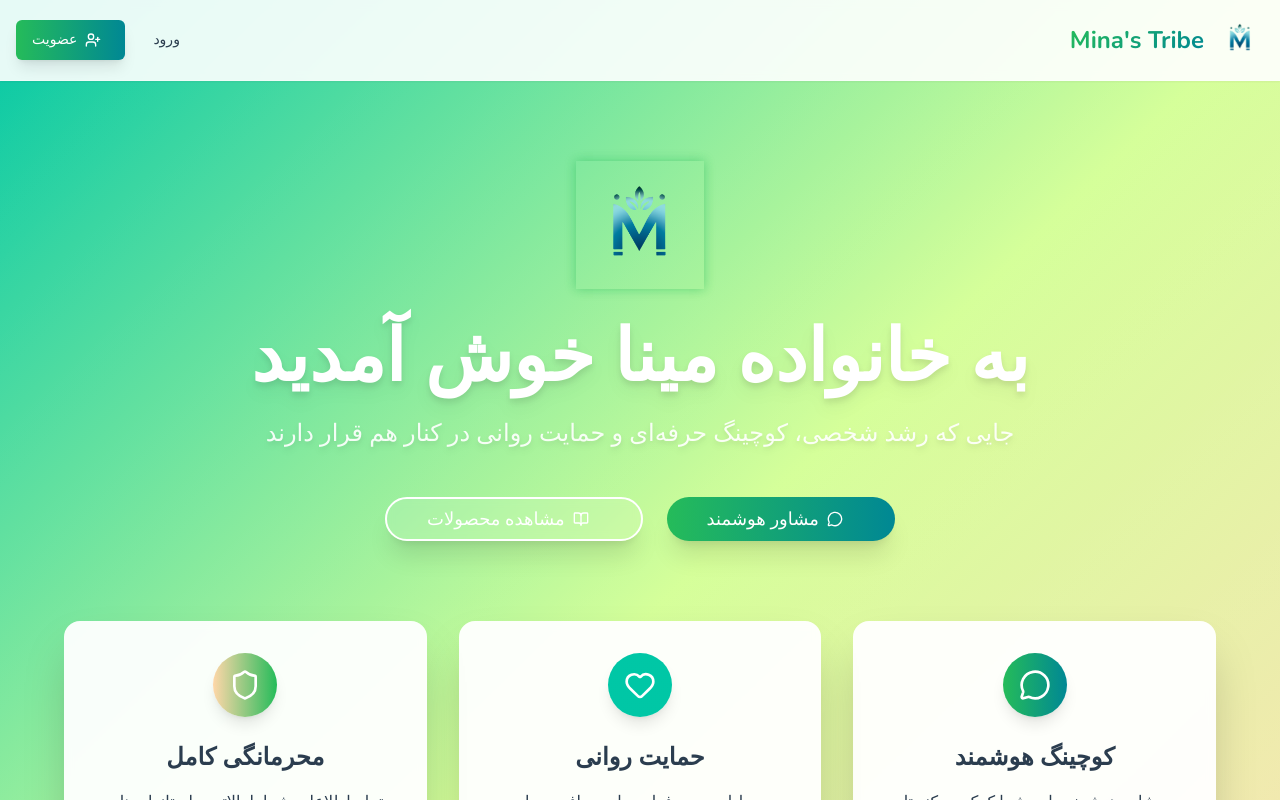
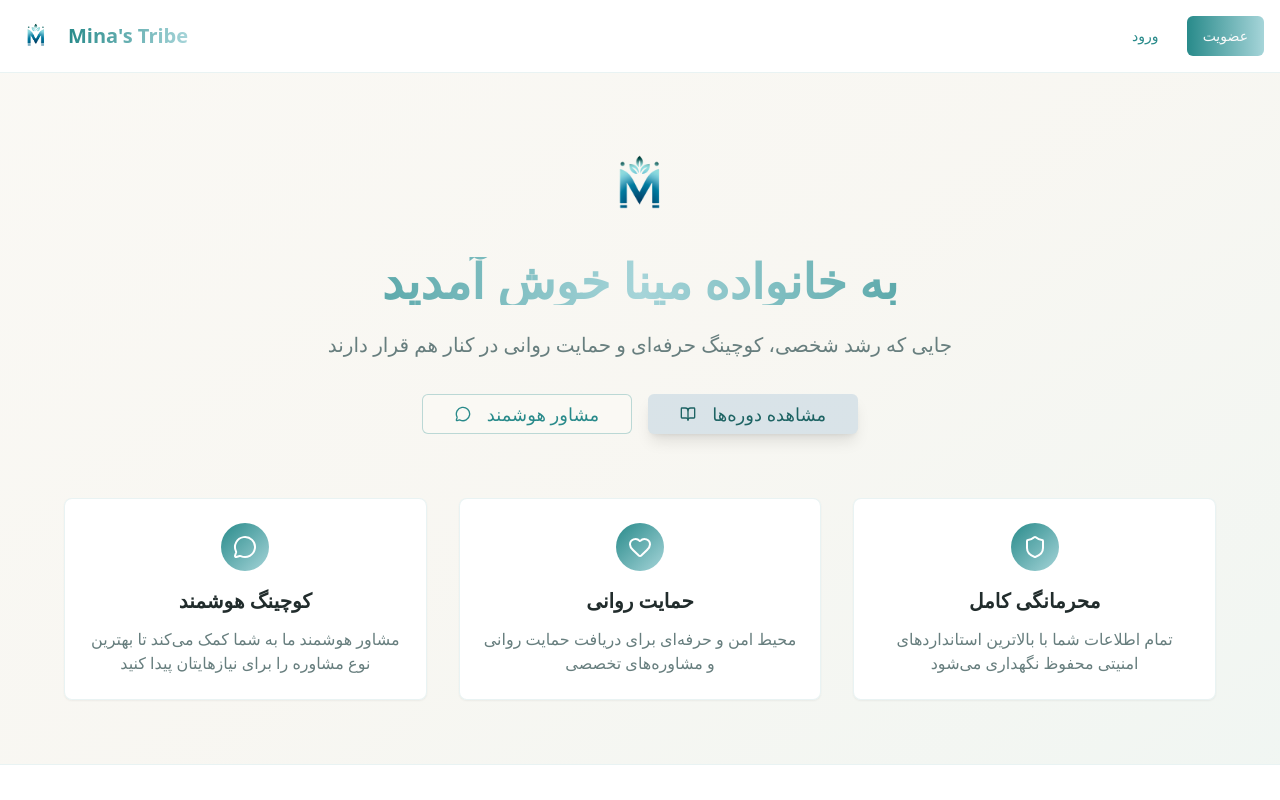
Before and after one commit to amirfk/tribe-auth-portal, a React (Vite) app: page / in a window 1280 px wide. Shown: the top 800 px of the page. Built offline with nearby package versions, Linux system fonts and the light colour scheme.

Commit message:
Reverted to commit 86853fcb76427d11015467a20ffa34db2c6ef9fe

```diff
--- a/index.html
+++ b/index.html
@@ -1,19 +1,14 @@
 <!DOCTYPE html>
-<html lang="fa" dir="rtl">
+<html lang="en">
   <head>
     <meta charset="UTF-8" />
     <meta name="viewport" content="width=device-width, initial-scale=1.0" />
-    <title>Mina's Tribe - پلتفرم کوچینگ و حمایت روانی</title>
-    <meta name="description" content="پلتفرم حرفه‌ای رشد شخصی، کوچینگ و حمایت روانی" />
-    <meta name="author" content="Mina's Tribe" />
+    <title>tribe-auth-portal</title>
+    <meta name="description" content="Lovable Generated Project" />
+    <meta name="author" content="Lovable" />
 
-    <!-- Persian/Arabic Fonts -->
-    <link rel="preconnect" href="https://fonts.googleapis.com">
-    <link rel="preconnect" href="https://fonts.gstatic.com" crossorigin>
-    <link href="https://fonts.googleapis.com/css2?family=Nunito:ital,wght@0,300;0,400;0,600;0,700;1,400&family=Poppins:wght@300;400;500;600;700&display=swap" rel="stylesheet">
-
-    <meta property="og:title" content="Mina's Tribe - پلتفرم کوچینگ و حمایت روانی" />
-    <meta property="og:description" content="جایی که رشد شخصی، کوچینگ حرفه‌ای و حمایت روانی در کنار هم قرار دارند" />
+    <meta property="og:title" content="tribe-auth-portal" />
+    <meta property="og:description" content="Lovable Generated Project" />
     <meta property="og:type" content="website" />
     <meta property="og:image" content="https://lovable.dev/opengraph-image-p98pqg.png" />
 
--- a/src/index.css
+++ b/src/index.css
@@ -4,48 +4,45 @@
 
 @layer base {
   :root {
-    /* Mina's Tribe Color Palette */
-    --background: 42 100% 97%; /* Soft White #FAFAFA */
-    --foreground: 210 29% 24%; /* Dark Slate #2C3E50 */
+    /* Warm, professional office background */
+    --background: 44 38% 97%;
+    --foreground: 180 15% 15%;
 
-    /* Card backgrounds with warm beige tint */
-    --card: 42 100% 98%; /* Slightly warmer white */
-    --card-foreground: 210 29% 24%;
+    /* Soft card backgrounds for depth */
+    --card: 0 0% 100%;
+    --card-foreground: 180 15% 15%;
 
-    --popover: 42 100% 98%;
-    --popover-foreground: 210 29% 24%;
+    --popover: 0 0% 100%;
+    --popover-foreground: 180 15% 15%;
 
-    /* Primary: Emerald Green #2BB673 */
-    --primary: 141 67% 44%;
-    --primary-foreground: 0 0% 100%;
+    /* Primary: Deep teal from logo */
+    --primary: 180 55% 35%;
+    --primary-foreground: 0 0% 98%;
 
-    /* Secondary: Teal #008C95 */
-    --secondary: 185 100% 29%;
-    --secondary-foreground: 0 0% 100%;
+    /* Secondary: Light blue-grey from logo gradient */
+    --secondary: 200 25% 88%;
+    --secondary-foreground: 180 55% 25%;
 
-    /* Muted: Cool Gray #7F8C8D */
-    --muted: 184 9% 52%;
-    --muted-foreground: 210 29% 24%;
+    /* Muted warm greys for professional feel */
+    --muted: 44 20% 94%;
+    --muted-foreground: 180 10% 45%;
 
-    /* Accent: Turquoise #00C9A7 */
-    --accent: 170 100% 39%;
-    --accent-foreground: 0 0% 100%;
+    /* Accent: Soft teal accent */
+    --accent: 185 40% 75%;
+    --accent-foreground: 180 55% 25%;
 
     --destructive: 0 84.2% 60.2%;
     --destructive-foreground: 210 40% 98%;
 
-    /* Borders with warm beige tint */
-    --border: 40 33% 87%;
-    --input: 40 33% 90%;
-    --ring: 141 67% 44%;
+    /* Professional borders */
+    --border: 200 15% 85%;
+    --input: 200 15% 90%;
+    --ring: 180 55% 35%;
 
-    /* Custom Mina's Tribe tokens */
-    --turquoise-gradient: linear-gradient(135deg, hsl(170 100% 39%), hsl(85 100% 78%));
-    --cta-gradient: linear-gradient(135deg, hsl(141 67% 44%), hsl(185 100% 29%));
-    --hero-gradient: linear-gradient(135deg, hsl(170 100% 39%) 0%, hsl(85 100% 78%) 100%);
-    --warm-beige: 42 100% 94%; /* Warm Beige #FFF4E6 */
-    --soft-peach: 32 100% 83%; /* Soft Peach #FFD6A5 */
-    --lime-green: 85 100% 78%; /* From gradient #92FE9D */
+    /* Coach office atmosphere */
+    --coach-gradient: linear-gradient(135deg, hsl(185 60% 45%), hsl(200 45% 60%));
+    --warm-shadow: 44 20% 85%;
+    --office-accent: 185 50% 85%;
 
     --radius: 0.5rem;
 
@@ -67,42 +64,39 @@
   }
 
   .dark {
-    /* Dark Mina's Tribe theme */
-    --background: 210 29% 12%;
-    --foreground: 42 100% 95%;
+    /* Dark professional office */
+    --background: 180 20% 8%;
+    --foreground: 200 15% 90%;
 
-    --card: 210 29% 15%;
-    --card-foreground: 42 100% 95%;
+    --card: 180 15% 12%;
+    --card-foreground: 200 15% 90%;
 
-    --popover: 210 29% 15%;
-    --popover-foreground: 42 100% 95%;
+    --popover: 180 15% 12%;
+    --popover-foreground: 200 15% 90%;
 
-    --primary: 141 67% 55%; /* Lighter emerald for dark mode */
-    --primary-foreground: 210 29% 12%;
+    --primary: 185 60% 50%;
+    --primary-foreground: 180 20% 8%;
 
-    --secondary: 185 100% 40%; /* Lighter teal */
-    --secondary-foreground: 210 29% 12%;
+    --secondary: 180 15% 18%;
+    --secondary-foreground: 200 15% 85%;
 
-    --muted: 210 29% 18%;
-    --muted-foreground: 184 9% 65%;
+    --muted: 180 15% 15%;
+    --muted-foreground: 200 10% 65%;
 
-    --accent: 170 100% 50%; /* Lighter turquoise */
-    --accent-foreground: 210 29% 12%;
+    --accent: 185 40% 35%;
+    --accent-foreground: 200 15% 90%;
 
     --destructive: 0 62.8% 30.6%;
     --destructive-foreground: 210 40% 98%;
 
-    --border: 210 29% 20%;
-    --input: 210 29% 18%;
-    --ring: 141 67% 55%;
+    --border: 180 15% 20%;
+    --input: 180 15% 18%;
+    --ring: 185 60% 50%;
 
-    /* Dark theme custom tokens */
-    --turquoise-gradient: linear-gradient(135deg, hsl(170 100% 50%), hsl(85 100% 85%));
-    --cta-gradient: linear-gradient(135deg, hsl(141 67% 55%), hsl(185 100% 40%));
-    --hero-gradient: linear-gradient(135deg, hsl(170 100% 50%) 0%, hsl(85 100% 85%) 100%);
-    --warm-beige: 210 29% 18%;
-    --soft-peach: 32 60% 25%;
-    --lime-green: 85 60% 40%;
+    /* Dark coach office atmosphere */
+    --coach-gradient: linear-gradient(135deg, hsl(185 50% 25%), hsl(200 35% 35%));
+    --warm-shadow: 180 15% 5%;
+    --office-accent: 185 40% 25%;
     --sidebar-background: 240 5.9% 10%;
     --sidebar-foreground: 240 4.8% 95.9%;
     --sidebar-primary: 224.3 76.3% 48%;
@@ -120,63 +114,6 @@
   }
 
   body {
-    @apply bg-background text-foreground font-body;
-    direction: rtl;
-  }
-
-  /* Persian Typography */
-  .font-heading {
-    font-family: 'Nunito', 'Poppins', system-ui, -apple-system, sans-serif;
-    font-weight: 700;
-  }
-
-  .font-body {
-    font-family: 'Nunito', 'Inter', system-ui, -apple-system, sans-serif;
-    font-weight: 400;
-  }
-
-  .font-accent {
-    font-family: 'Nunito', 'Poppins', system-ui, -apple-system, sans-serif;
-    font-weight: 500;
-    font-style: italic;
-  }
-
-  /* Animations for alive feel */
-  @keyframes fade-in-up {
-    from {
-      opacity: 0;
-      transform: translateY(20px);
-    }
-    to {
-      opacity: 1;
-      transform: translateY(0);
-    }
-  }
-
-  @keyframes glow {
-    0%, 100% { box-shadow: 0 0 5px hsl(var(--primary) / 0.3); }
-    50% { box-shadow: 0 0 20px hsl(var(--primary) / 0.6), 0 0 30px hsl(var(--primary) / 0.4); }
-  }
-
-  @keyframes float {
-    0%, 100% { transform: translateY(0px); }
-    50% { transform: translateY(-10px); }
-  }
-
-  .animate-fade-in-up {
-    animation: fade-in-up 0.6s ease-out;
-  }
-
-  .animate-glow {
-    animation: glow 2s ease-in-out infinite;
-  }
-
-  .animate-float {
-    animation: float 3s ease-in-out infinite;
-  }
-
-  /* Button hover effects */
-  .btn-glow:hover {
-    animation: glow 0.3s ease-in-out;
+    @apply bg-background text-foreground;
   }
 }
--- a/src/pages/Index.tsx
+++ b/src/pages/Index.tsx
@@ -8,35 +8,35 @@ const Index = () => {
   const { user } = useAuth();
 
   return (
-    <div className="min-h-screen relative overflow-hidden" dir="rtl">
-      {/* Hero gradient background */}
-      <div className="absolute inset-0 bg-gradient-to-br from-turquoise via-lime-green to-soft-peach"></div>
-      <div className="absolute inset-0 bg-gradient-to-br from-transparent via-white/10 to-white/20"></div>
+    <div className="min-h-screen relative overflow-hidden">
+      {/* Professional background */}
+      <div className="absolute inset-0 bg-gradient-to-br from-background via-muted/30 to-office-accent/20"></div>
+      <div className="absolute inset-0 bg-[radial-gradient(circle_at_top_right,theme(colors.primary/5),transparent_50%)]"></div>
+      <div className="absolute inset-0 bg-[radial-gradient(circle_at_bottom_left,theme(colors.accent/10),transparent_60%)]"></div>
 
       <div className="relative z-10 min-h-screen">
         {/* Header */}
-        <header className="backdrop-blur-sm bg-white/90 border-b border-white/20 shadow-sm">
+        <header className="border-b border-primary/10 bg-card/95 backdrop-blur-sm">
           <div className="container mx-auto px-4 py-4">
             <div className="flex items-center justify-between">
               <div className="flex items-center gap-3">
                 <img
                   src="/lovable-uploads/636ebeb2-12fd-4466-b7ef-38352bd27b8a.png"
                   alt="Mina's Tribe Logo"
-                  className="h-12 w-auto object-contain animate-float"
+                  className="h-10 w-auto object-contain"
                 />
-                <h2 className="text-2xl font-heading bg-cta-gradient bg-clip-text text-transparent">
+                <h2 className="text-xl font-bold bg-gradient-to-r from-primary to-accent bg-clip-text text-transparent">
                   Mina's Tribe
                 </h2>
               </div>
               <div className="flex items-center gap-3">
                 <Link to="/login">
-                  <Button variant="ghost" className="text-dark-slate hover:bg-white/20 font-body">
+                  <Button variant="ghost" className="text-primary hover:bg-primary/10">
                     ورود
                   </Button>
                 </Link>
                 <Link to="/register">
-                  <Button className="bg-gradient-to-r from-primary to-secondary hover:opacity-90 text-white font-body shadow-lg">
-                    <UserPlus className="mr-2 h-4 w-4" />
+                  <Button className="bg-gradient-to-r from-primary to-accent hover:from-primary/90 hover:to-accent/90">
                     عضویت
                   </Button>
                 </Link>
@@ -46,42 +46,32 @@ const Index = () => {
         </header>
 
         {/* Hero Section */}
-        <section className="container mx-auto px-4 py-20">
-          <div className="text-center max-w-4xl mx-auto mb-20">
-            <div className="flex justify-center mb-8 animate-fade-in-up">
+        <div className="container mx-auto px-4 py-16">
+          <div className="text-center max-w-4xl mx-auto mb-16">
+            <div className="flex justify-center mb-6">
               <img
                 src="/lovable-uploads/636ebeb2-12fd-4466-b7ef-38352bd27b8a.png"
                 alt="Mina's Tribe Logo"
-                className="h-32 w-auto object-contain animate-glow"
+                className="h-24 w-auto object-contain"
               />
             </div>
-
-            <h1 className="text-6xl md:text-7xl font-heading text-white mb-6 animate-fade-in-up drop-shadow-lg">
+            <h1 className="text-5xl font-bold bg-gradient-to-r from-primary via-accent to-primary bg-clip-text text-transparent mb-6">
               به خانواده مینا خوش آمدید
             </h1>
-
-            <p className="text-xl md:text-2xl text-white/90 mb-12 leading-relaxed font-body animate-fade-in-up drop-shadow-md">
+            <p className="text-xl text-muted-foreground mb-8 leading-relaxed">
               جایی که رشد شخصی، کوچینگ حرفه‌ای و حمایت روانی در کنار هم قرار دارند
             </p>
-
-            <div className="flex justify-center gap-6 flex-wrap animate-fade-in-up">
+            <div className="flex justify-center gap-4 flex-wrap">
               <Link to={user ? "/ai-coach" : "/register"}>
-                <Button
-                  size="lg"
-                  className="bg-gradient-to-r from-primary to-secondary hover:opacity-90 text-white text-lg px-10 py-4 rounded-full shadow-xl font-body"
-                >
-                  <MessageCircle className="mr-3 h-6 w-6" />
+                <Button variant="outline" className="border-primary/30 text-primary hover:bg-primary/10 text-lg px-8 py-3">
+                  <MessageCircle className="mr-2 h-5 w-5" />
                   مشاور هوشمند
                 </Button>
               </Link>
-              <Link to="/store">
-                <Button
-                  variant="outline"
-                  size="lg"
-                  className="border-2 border-white text-white hover:bg-white hover:text-foreground text-lg px-10 py-4 rounded-full backdrop-blur-sm bg-white/10 shadow-xl font-body"
-                >
-                  <BookOpen className="mr-3 h-6 w-6" />
-                  مشاهده محصولات
+              <Link to="/courses">
+                <Button variant="secondary" className="bg-gradient-to-r from-secondary to-secondary/80 hover:from-secondary/90 hover:to-secondary/70 text-lg px-8 py-3 shadow-lg">
+                  <BookOpen className="mr-2 h-5 w-5" />
+                  مشاهده دوره‌ها
                 </Button>
               </Link>
             </div>
@@ -89,54 +79,51 @@ const Index = () => {
 
           {/* Features */}
           <div className="grid md:grid-cols-3 gap-8 max-w-6xl mx-auto">
-            <Card className="p-8 text-center bg-white/95 backdrop-blur-sm border-0 rounded-2xl shadow-2xl hover:shadow-3xl transition-all duration-500 hover:-translate-y-2">
-              <div className="w-16 h-16 bg-gradient-to-r from-primary to-secondary rounded-full flex items-center justify-center mx-auto mb-6 shadow-lg">
-                <MessageCircle className="h-8 w-8 text-white" />
+            <Card className="p-6 text-center bg-card/95 backdrop-blur-sm border-primary/10 hover:shadow-xl transition-all duration-300">
+              <div className="w-12 h-12 bg-gradient-to-br from-primary to-accent rounded-full flex items-center justify-center mx-auto mb-4">
+                <MessageCircle className="h-6 w-6 text-white" />
               </div>
-              <h3 className="text-2xl font-heading text-foreground mb-4">کوچینگ هوشمند</h3>
-              <p className="text-muted-foreground font-body leading-relaxed">
+              <h3 className="text-xl font-semibold text-foreground mb-3">کوچینگ هوشمند</h3>
+              <p className="text-muted-foreground">
                 مشاور هوشمند ما به شما کمک می‌کند تا بهترین نوع مشاوره را برای نیازهایتان پیدا کنید
               </p>
             </Card>
 
-            <Card className="p-8 text-center bg-white/95 backdrop-blur-sm border-0 rounded-2xl shadow-2xl hover:shadow-3xl transition-all duration-500 hover:-translate-y-2">
-              <div className="w-16 h-16 bg-gradient-to-r from-accent to-turquoise rounded-full flex items-center justify-center mx-auto mb-6 shadow-lg">
-                <Heart className="h-8 w-8 text-white" />
+            <Card className="p-6 text-center bg-card/95 backdrop-blur-sm border-primary/10 hover:shadow-xl transition-all duration-300">
+              <div className="w-12 h-12 bg-gradient-to-br from-primary to-accent rounded-full flex items-center justify-center mx-auto mb-4">
+                <Heart className="h-6 w-6 text-white" />
               </div>
-              <h3 className="text-2xl font-heading text-foreground mb-4">حمایت روانی</h3>
-              <p className="text-muted-foreground font-body leading-relaxed">
+              <h3 className="text-xl font-semibold text-foreground mb-3">حمایت روانی</h3>
+              <p className="text-muted-foreground">
                 محیط امن و حرفه‌ای برای دریافت حمایت روانی و مشاوره‌های تخصصی
               </p>
             </Card>
 
-            <Card className="p-8 text-center bg-white/95 backdrop-blur-sm border-0 rounded-2xl shadow-2xl hover:shadow-3xl transition-all duration-500 hover:-translate-y-2">
-              <div className="w-16 h-16 bg-gradient-to-r from-soft-peach to-primary rounded-full flex items-center justify-center mx-auto mb-6 shadow-lg">
-                <Shield className="h-8 w-8 text-white" />
+            <Card className="p-6 text-center bg-card/95 backdrop-blur-sm border-primary/10 hover:shadow-xl transition-all duration-300">
+              <div className="w-12 h-12 bg-gradient-to-br from-primary to-accent rounded-full flex items-center justify-center mx-auto mb-4">
+                <Shield className="h-6 w-6 text-white" />
               </div>
-              <h3 className="text-2xl font-heading text-foreground mb-4">محرمانگی کامل</h3>
-              <p className="text-muted-foreground font-body leading-relaxed">
+              <h3 className="text-xl font-semibold text-foreground mb-3">محرمانگی کامل</h3>
+              <p className="text-muted-foreground">
                 تمام اطلاعات شما با بالاترین استانداردهای امنیتی محفوظ نگهداری می‌شود
               </p>
             </Card>
           </div>
-        </section>
+        </div>
 
         {/* Footer */}
-        <footer className="bg-gradient-to-l from-warm-beige to-soft-peach border-t border-white/20 py-12 mt-20">
+        <footer className="border-t border-primary/10 bg-card/95 backdrop-blur-sm py-8">
           <div className="container mx-auto px-4 text-center">
-            <div className="flex justify-center items-center gap-3 mb-6">
+            <div className="flex justify-center items-center gap-2 mb-4">
               <img
                 src="/lovable-uploads/636ebeb2-12fd-4466-b7ef-38352bd27b8a.png"
                 alt="Mina's Tribe Logo"
-                className="h-10 w-auto object-contain"
+                className="h-8 w-auto object-contain"
               />
-              <span className="text-lg font-heading text-foreground">Mina's Tribe</span>
+              <span className="text-sm text-muted-foreground">Mina's Tribe © 2024</span>
             </div>
-            <p className="text-muted-foreground font-body mb-2">
+            <p className="text-xs text-muted-foreground">
               پلتفرم حرفه‌ای رشد شخصی و کوچینگ
-            </p>
-            <p className="text-sm text-muted-foreground/80 font-body">
-              © ۲۰۲۴ Mina's Tribe - تمامی حقوق محفوظ است
             </p>
           </div>
         </footer>
--- a/tailwind.config.ts
+++ b/tailwind.config.ts
@@ -62,23 +62,9 @@ export default {
 					border: 'hsl(var(--sidebar-border))',
 					ring: 'hsl(var(--sidebar-ring))'
 				},
-				// Mina's Tribe custom colors
-				'turquoise': 'hsl(170 100% 39%)', // #00C9A7
-				'lime-green': 'hsl(85 100% 78%)', // #92FE9D
-				'soft-peach': 'hsl(32 100% 83%)', // #FFD6A5
-				'warm-beige': 'hsl(42 100% 94%)', // #FFF4E6
-				'cool-gray': 'hsl(184 9% 52%)', // #7F8C8D
-				'dark-slate': 'hsl(210 29% 24%)', // #2C3E50
-			},
-			fontFamily: {
-				'heading': ['Nunito', 'Poppins', 'system-ui', 'sans-serif'],
-				'body': ['Nunito', 'Inter', 'system-ui', 'sans-serif'],
-				'accent': ['Nunito', 'Poppins', 'system-ui', 'sans-serif'],
-			},
-			backgroundImage: {
-				'turquoise-gradient': 'var(--turquoise-gradient)',
-				'cta-gradient': 'var(--cta-gradient)',
-				'hero-gradient': 'var(--hero-gradient)',
+				'coach-gradient': 'var(--coach-gradient)',
+				'warm-shadow': 'hsl(var(--warm-shadow))',
+				'office-accent': 'hsl(var(--office-accent))'
 			},
 			borderRadius: {
 				lg: 'var(--radius)',
```
